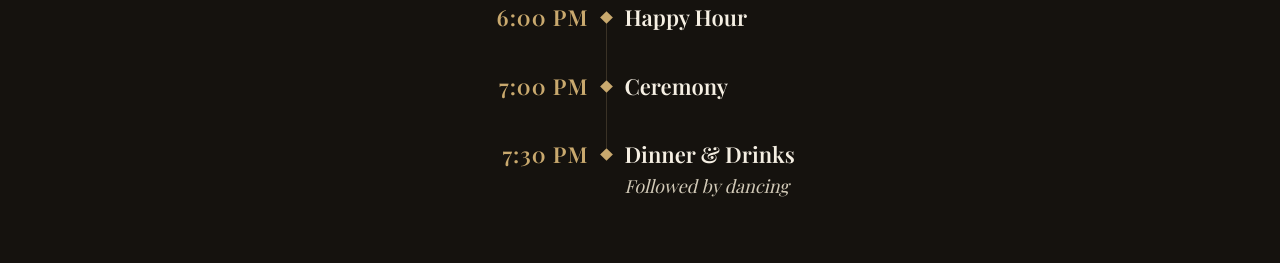
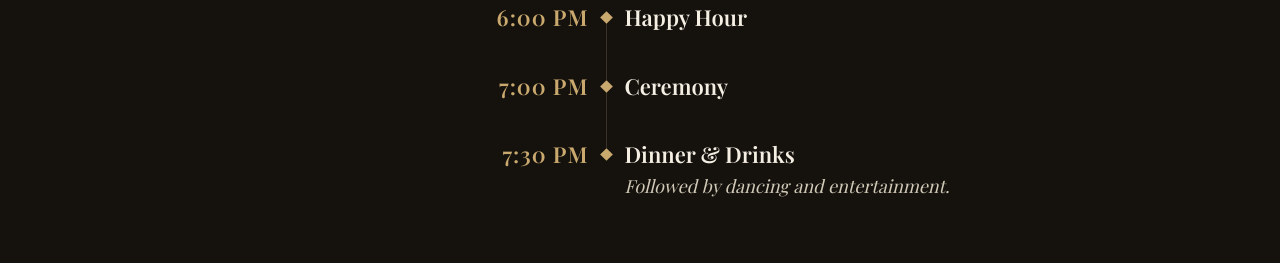
Before and after one commit to joeliandmeg/wedding, a plain HTML site: page index.html in a window 1280 px wide. Shown: the part 1565-1828 px from the top of the page. Drawn offline with nearby package versions, Linux system fonts and the light colour scheme; a web font is replaced by a local one.

Commit message:
Update event description to include entertainment

```diff
--- a/index.html
+++ b/index.html
@@ -223,7 +223,7 @@ footer .when{margin:6px 0 0; color:var(--muted); font-style:italic; font-size:16
         <li>
           <div class="tl-time">7:30 PM</div>
           <div class="tl-mark" aria-hidden="true"></div>
-          <div class="tl-body"><h3>Dinner &amp; Drinks</h3><p>Followed by dancing</p></div>
+          <div class="tl-body"><h3>Dinner &amp; Drinks</h3><p>Followed by dancing and entertainment.</p></div>
         </li>
       </ol>
     </div>
```
